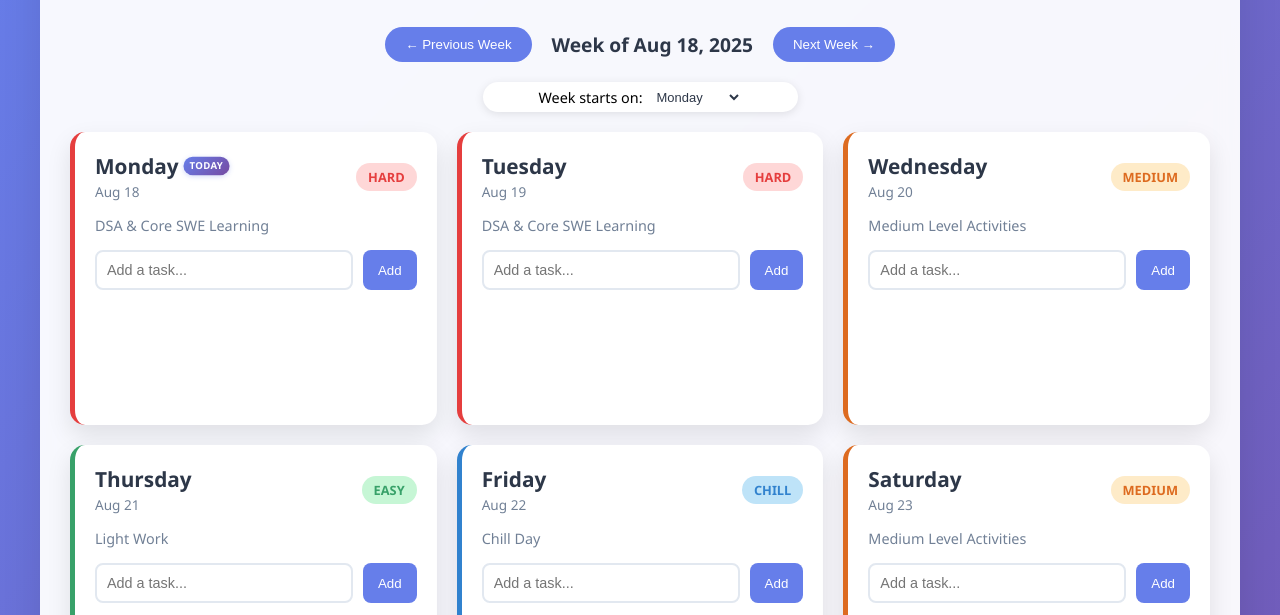
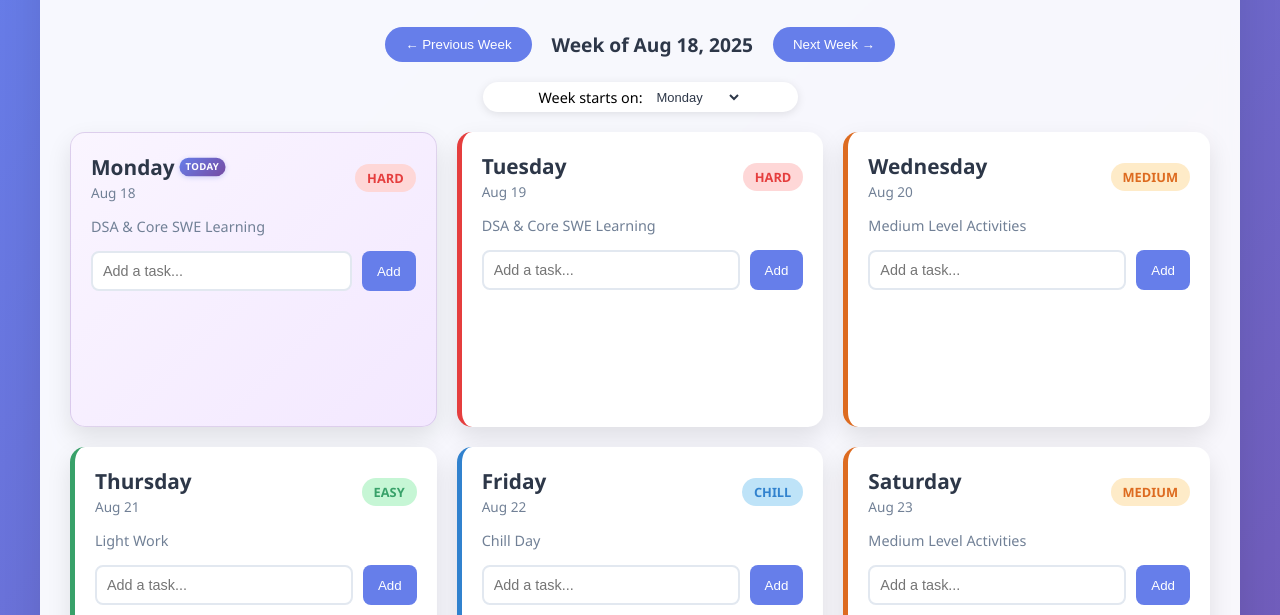
Before and after one commit to pagarevijayy/weekly-work-tracker, a website: page index.html in a window 1280 px wide. Shown: the part 140-755 px from the top of the page. Drawn offline with Linux system fonts and the light colour scheme.

Commit message:
today's card background color added'

```diff
--- a/index.html
+++ b/index.html
@@ -161,6 +161,24 @@
             font-style: italic;
         }
 
+        .today-bg {
+            /* Gentle Purple Tint */
+            background: linear-gradient(135deg, #faf5ff 0%, #f3e8ff 100%) !important;
+            border: 1px solid rgba(118, 75, 162, 0.2) !important;
+
+            /* Soft Blue Glow */
+            /* background: linear-gradient(135deg, #f0f9ff 0%, #e0f2fe 100%) !important;
+            border: 1px solid rgba(102, 126, 234, 0.2) !important; */
+
+            /* Warm Golden Highlight: */
+            /* background: linear-gradient(135deg, #fffbeb 0%, #fef3c7 100%);
+             border: 1px solid rgba(245, 158, 11, 0.2); */
+
+            /* Clean Mint Fresh: */
+            /* background: linear-gradient(135deg, #f0fdfa 0%, #ccfbf1 100%);
+             border: 1px solid rgba(56, 161, 105, 0.2); */
+        }
+
         .today-indicator {
             display: inline-block;
             background: linear-gradient(135deg, #667eea, #764ba2);
@@ -1132,6 +1150,10 @@
             const today = new Date();
             const isToday = date.toDateString() === today.toDateString();
 
+            if (isToday) {
+                dayCard.classList.add('today-bg');
+            }
+
             dayCard.innerHTML = `
                 <div class="day-header">
                     <div class="day-info">
```
